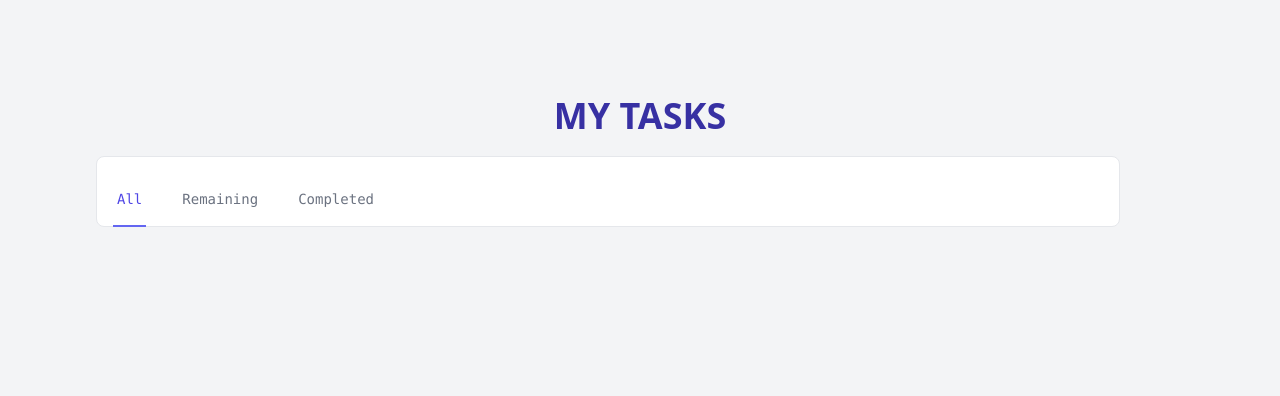
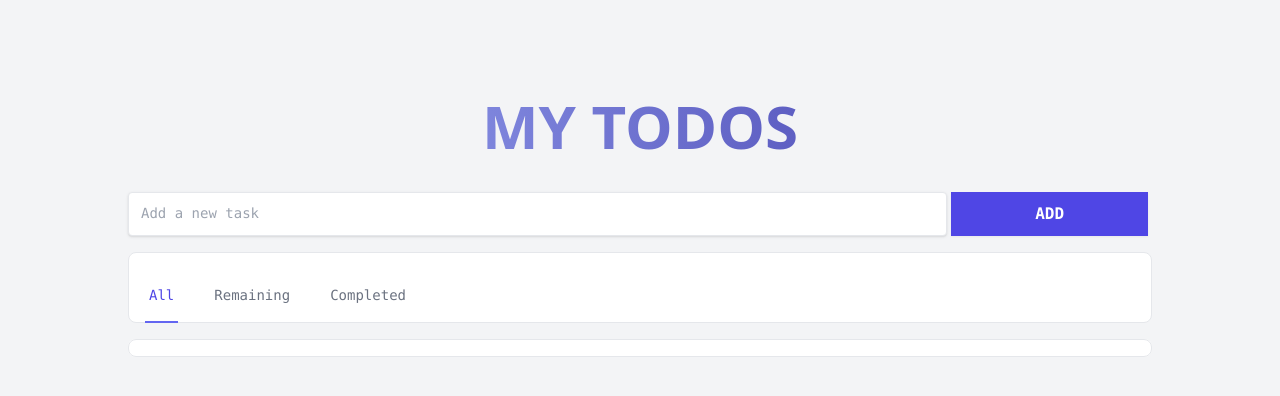
Before and after one commit to ahinkle/todo-example, a Next.js app: page / in a window 1280 px wide. Shown: the top 396 px of the page. Built offline with nearby package versions, Linux system fonts and the light colour scheme.

Commit message:
Fully functional todo list

```diff
--- /dev/null
+++ b/src/components/forms/CreateTaskForm.tsx
@@ -0,0 +1,48 @@
+import { Task } from "@/types/Task.d";
+import Input from "../ui/Input";
+import { useState } from "react";
+import Button from "../ui/Button";
+
+interface CreateTaskFormProps {
+  onSubmit: (task: Task) => void;
+}
+
+const CreateTaskForm: React.FC<CreateTaskFormProps> = ({ onSubmit }) => {
+  const [task, setTask] = useState("");
+
+  const handleSubmit = (e: React.FormEvent<HTMLFormElement>) => {
+    e.preventDefault();
+
+    onSubmit({
+      task,
+      id: Math.random().toString(36).substr(2, 9),
+      completed: false,
+      createdAt: new Date().toISOString(),
+      updatedAt: new Date().toISOString(),
+    });
+
+    setTask("");
+  };
+
+  return (
+    <form onSubmit={handleSubmit} className="flex w-full">
+      <div className="w-4/5">
+        <Input
+          id="task"
+          label="Task"
+          value={task}
+          onChange={(e) => setTask(e.target.value)}
+          required
+          hideLabel
+          autoFocus
+          placeholder="Add a new task"
+        />
+      </div>
+      <div className="w-1/5 self-center px-1">
+        <Button type="submit">Add</Button>
+      </div>
+    </form>
+  );
+};
+
+export default CreateTaskForm;
--- /dev/null
+++ b/src/components/tasks/TaskItem.tsx
@@ -0,0 +1,56 @@
+import { Task } from "@/types/Task.d";
+import Input from "../ui/Input";
+import { useEffect, useState } from "react";
+
+interface TaskProps  {
+  task: Task;
+  handleTaskDelete: (id: string) => void;
+  handleToggleTaskCompletion: (id: string) => void;
+}
+
+const TaskItem: React.FC<TaskProps> = ({ task, handleTaskDelete, handleToggleTaskCompletion }) => {
+  const [css, setCss] = useState('opacity-0')
+
+  useEffect (() => {
+    setTimeout(() => {
+      task.completed
+        ? setCss('opacity-50 translate-y-0')
+        : setCss('opacity-100 translate-y-0')
+    }, 100)
+  }, [task])
+
+  return (
+    <div className={'flex flex-col w-full translate-y-6 transform transition duration-300 ease-in-out ' + css}>
+      <div className="relative flex items-start border-b py-3">
+        <div className="flex w-full">
+          <div className="flex h-6 items-center">
+            <Input
+              type="checkbox"
+              name={`task-${task.id}`}
+              id={`task-${task.id}`}
+              className="h-4 w-4 text-indigo-600 border-gray-300 rounded focus:ring-indigo-500"
+              label={task.task}
+              hideLabel
+              checked={task.completed}
+              onChange={() => handleToggleTaskCompletion(task.id)}
+              value={task.completed ? "true" : "false"}
+            />
+          </div>
+          <div className="ml-3 text-sm leading-6">
+            <label htmlFor="comments" className={'font-medium text-gray-900 ' + (task.completed ? 'line-through' : '')}>
+              {task.task}
+            </label>
+          </div>
+        </div>
+        <a className="text-xs text-black flex items-center cursor-pointer hover:scale-125 transform transition duration-300 ease-in-out" onClick={() => handleTaskDelete(task.id)}>
+          <svg xmlns="http://www.w3.org/2000/svg" width="16" height="16" fill="currentColor" className="w-5 h-5" viewBox="0 0 16 16">
+            <path d="M5.5 5.5A.5.5 0 0 1 6 6v6a.5.5 0 0 1-1 0V6a.5.5 0 0 1 .5-.5Zm2.5 0a.5.5 0 0 1 .5.5v6a.5.5 0 0 1-1 0V6a.5.5 0 0 1 .5-.5Zm3 .5a.5.5 0 0 0-1 0v6a.5.5 0 0 0 1 0V6Z"/>
+            <path d="M14.5 3a1 1 0 0 1-1 1H13v9a2 2 0 0 1-2 2H5a2 2 0 0 1-2-2V4h-.5a1 1 0 0 1-1-1V2a1 1 0 0 1 1-1H6a1 1 0 0 1 1-1h2a1 1 0 0 1 1 1h3.5a1 1 0 0 1 1 1v1ZM4.118 4 4 4.059V13a1 1 0 0 0 1 1h6a1 1 0 0 0 1-1V4.059L11.882 4H4.118ZM2.5 3h11V2h-11v1Z"/>
+          </svg>
+        </a>
+      </div>
+    </div>
+  )
+};
+
+export default TaskItem;
--- /dev/null
+++ b/src/components/tasks/TaskList.tsx
@@ -0,0 +1,27 @@
+import { Task } from "@/types/Task.d";
+import TaskItem from "./TaskItem";
+
+interface TaskListProps  {
+  name: string;
+  tasks: Task[];
+  handleTaskDelete: (id: string) => void;
+  handleToggleTaskCompletion: (id: string) => void;
+}
+
+const TaskList: React.FC<TaskListProps> = ({ name, tasks, handleTaskDelete, handleToggleTaskCompletion }) => {
+  return (
+    <fieldset className="flex flex-col bg-white rounded-lg px-4 pt-4 border">
+      <legend className="sr-only">{name}</legend>
+      {tasks.map((item) => (
+        <TaskItem
+          key={item.id}
+          task={item}
+          handleTaskDelete={handleTaskDelete}
+          handleToggleTaskCompletion={handleToggleTaskCompletion}
+        />
+      ))}
+    </fieldset>
+  )
+};
+
+export default TaskList;
--- /dev/null
+++ b/src/components/ui/Button.tsx
@@ -0,0 +1,21 @@
+import React from "react";
+
+interface ButtonProps extends React.ButtonHTMLAttributes<HTMLButtonElement> {
+    //
+}
+
+const Button: React.FC<ButtonProps> = ({
+  children,
+  ...attributes
+}) => {
+  return (
+    <button
+      className='bg-indigo-600 text-base uppercase px-3.5 py-2.5 font-semibold text-white shadow-sm hover:bg-indigo-400 focus-visible:outline focus-visible:outline-2 focus-visible:outline-offset-2 focus-visible:outline-indigo-500 w-full'
+      {...attributes}
+    >
+      {children}
+    </button>
+  );
+};
+
+export default Button;
--- /dev/null
+++ b/src/components/ui/Input.tsx
@@ -0,0 +1,36 @@
+import React from "react";
+
+interface InputProps extends React.InputHTMLAttributes<HTMLInputElement> {
+  id: string;
+  label: string;
+  value: string;
+  onChange: (event: React.ChangeEvent<HTMLInputElement>) => void;
+  hideLabel?: boolean;
+  required?: boolean;
+}
+
+const Input: React.FC<InputProps> = ({ id, label, value, onChange, hideLabel = false, required = false, ...attributes }) => {
+  return (
+    <div className="my-4">
+      <label
+        htmlFor={id}
+        className={`block text-gray-700 font-bold mb-2 ${
+          hideLabel ? "sr-only" : ""
+        }`}
+      >
+        {label}
+      </label>
+      <input
+        id={id}
+        type="text"
+        value={value}
+        onChange={onChange}
+        required={required}
+        className="shadow appearance-none border rounded w-full py-3 px-3 text-gray-700 leading-tight focus:outline-none focus:shadow-outline"
+        {...attributes}
+      />
+    </div>
+  );
+};
+
+export default Input;
--- a/src/pages/index.tsx
+++ b/src/pages/index.tsx
@@ -1,29 +1,67 @@
+import CreateTaskForm from '@/components/forms/CreateTaskForm'
 import Tab from '@/components/navigation/Tab'
 import Tabs from '@/components/navigation/Tabs'
+import TaskList from '@/components/tasks/TaskList'
+import { Task } from '@/types/Task.d'
+import { createOrUpdateTask, deleteTask, retrieveTasks, toggleTaskCompletion } from '@/utils/tasks'
 import { Inter } from 'next/font/google'
+import { useEffect, useState } from 'react'
 
 const inter = Inter({ subsets: ['latin'] })
 
 export default function Home() {
+  const [tasks, setTasks] = useState<Task[]>([])
+
+  useEffect(() => {
+    setTasks(retrieveTasks())
+  }, [])
+
+  const refreshTasks = () => {
+    setTasks(retrieveTasks())
+  }
+
   return (
     <main className="min-h-screen p-24 bg-gray-100">
-      <h1 className="text-4xl font-bold text-center pb-5 text-indigo-800 uppercase">
-        My Tasks
+
+      <h1 className="text-4xl lg:text-6xl text-center pb-5 uppercase bg-clip-text bg-gradient-to-r from-indigo-300 to-indigo-800 font-extrabold text-transparent">
+        My TODOs
       </h1>
-      <div className="z-10 w-full max-w-5xl items-center justify-between font-mono text-sm lg:flex">
+
+      <div className="z-10 w-full max-w-5xl items-center justify-between font-mono text-sm mx-auto">
+
+        <div className="flex flex-col lg:flex-row items-center justify-between">
+          <CreateTaskForm onSubmit={(task: Task) => {
+              createOrUpdateTask(task)
+              refreshTasks()
+            }}
+          />
+        </div>
+
         <Tabs>
           <Tab label="All">
-
+            <TaskList
+              name="All Tasks"
+              tasks={tasks}
+              handleTaskDelete={(id: string) => {
+                deleteTask(id)
+                refreshTasks()
+              }}
+              handleToggleTaskCompletion={(id: string) => {
+                toggleTaskCompletion(id)
+                refreshTasks()
+              }}
+            />
           </Tab>
           <Tab label="Remaining">
             <div className="flex flex-col">
-              Hello!
+
             </div>
           </Tab>
           <Tab label="Completed">
 
           </Tab>
         </Tabs>
+
       </div>
     </main>
   )
--- /dev/null
+++ b/src/utils/tasks.tsx
@@ -0,0 +1,78 @@
+import { Task } from "@/types/Task.d"
+
+/**
+ * Creates or updates a task in local storage.
+ *
+ * @param task  The task to create or update.
+ * @returns     void
+ */
+export function createOrUpdateTask(task: Task): void {
+  const tasks: Task[] = JSON.parse(localStorage.getItem('tasks') ?? '[]')
+  const taskIndex = tasks.findIndex(t => t.id === task.id)
+
+  // If the task exists, update it, otherwise create it.
+  taskIndex >= 0
+    ? tasks[taskIndex] = task
+    : tasks.push(task)
+
+  localStorage.setItem('tasks', JSON.stringify(tasks))
+}
+
+/**
+ * Deletes a task from local storage.
+ *
+ * @param id  The ID of the task to delete.
+ * @returns   void
+ * @throws    Error if the task does not exist.
+ */
+export function deleteTask(id: string): void {
+  const tasks: Task[] = JSON.parse(localStorage.getItem('tasks') ?? '[]')
+  const taskIndex = tasks.findIndex(t => t.id === id)
+
+  if (taskIndex < 0) {
+    throw new Error(`Task with ID ${id} does not exist.`)
+  }
+
+  tasks.splice(taskIndex, 1)
+  localStorage.setItem('tasks', JSON.stringify(tasks))
+}
+
+/**
+ * Retrieves all tasks from local storage.
+ *
+ * @returns  An array of tasks.
+ * @throws   Error if the tasks cannot be parsed.
+ */
+export function retrieveTasks(): Task[] {
+  const tasks = JSON.parse(localStorage.getItem('tasks') ?? '[]')
+
+  if (!Array.isArray(tasks)) {
+    throw new Error('Tasks could not be parsed.')
+  }
+
+  // Sorting by the most recently updated task.
+  tasks.sort((a: Task, b: Task) => {
+    return new Date(b.updatedAt).getTime() - new Date(a.updatedAt).getTime()
+  })
+
+  return tasks
+}
+
+/**
+ * Toggles the completion status of a task.
+ *
+ * @param id  The ID of the task to toggle.
+ * @returns   void
+ * @throws    Error if the task does not exist.
+ */
+export function toggleTaskCompletion(id: string): void {
+  const tasks: Task[] = JSON.parse(localStorage.getItem('tasks') ?? '[]')
+  const taskIndex = tasks.findIndex(t => t.id === id)
+
+  if (taskIndex < 0) {
+    throw new Error(`Task with ID ${id} does not exist.`)
+  }
+
+  tasks[taskIndex].completed = !tasks[taskIndex].completed
+  localStorage.setItem('tasks', JSON.stringify(tasks))
+}
```
Also changed, not shown: src/types/Task.d.tsx (added, +7 -0 lines).
